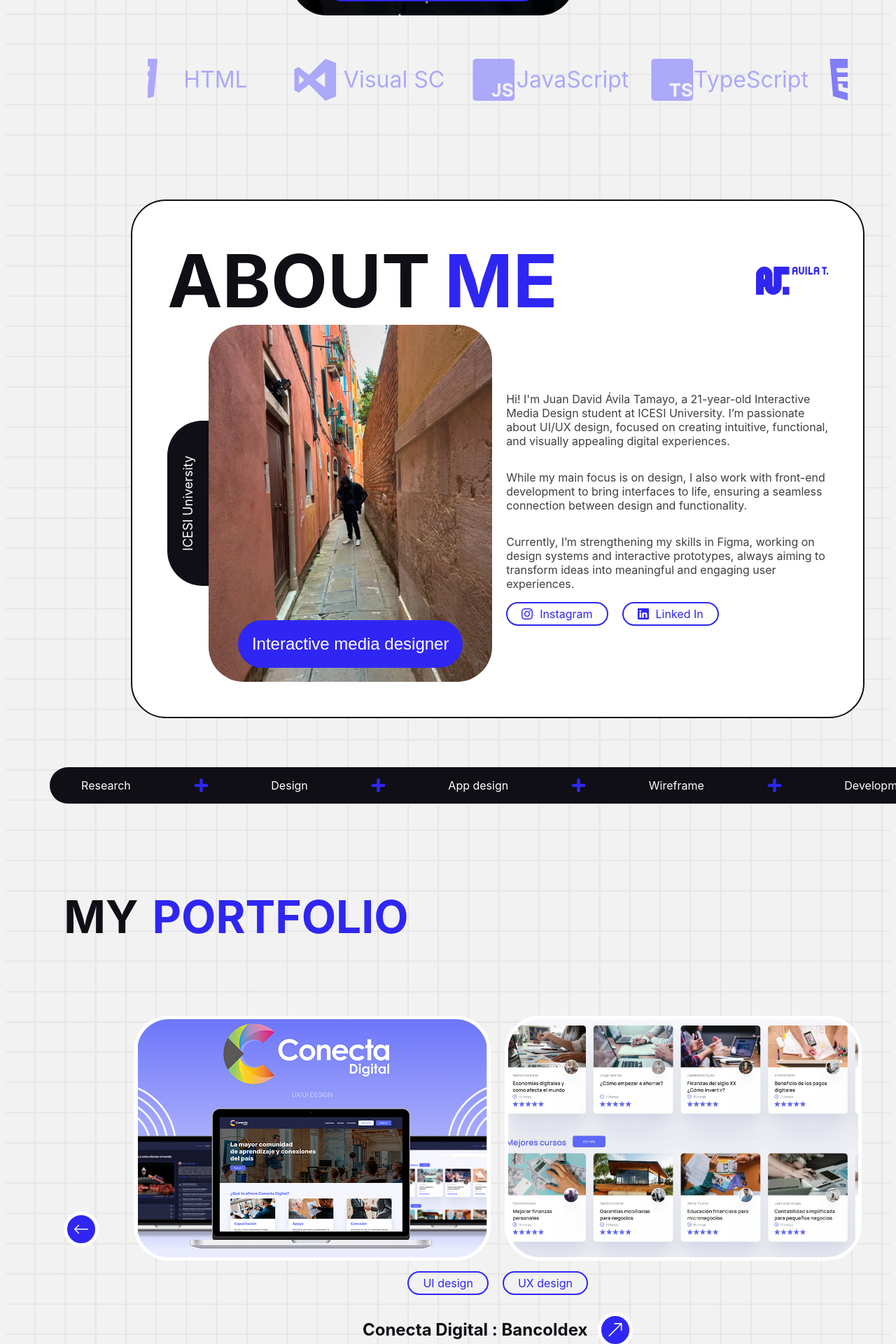
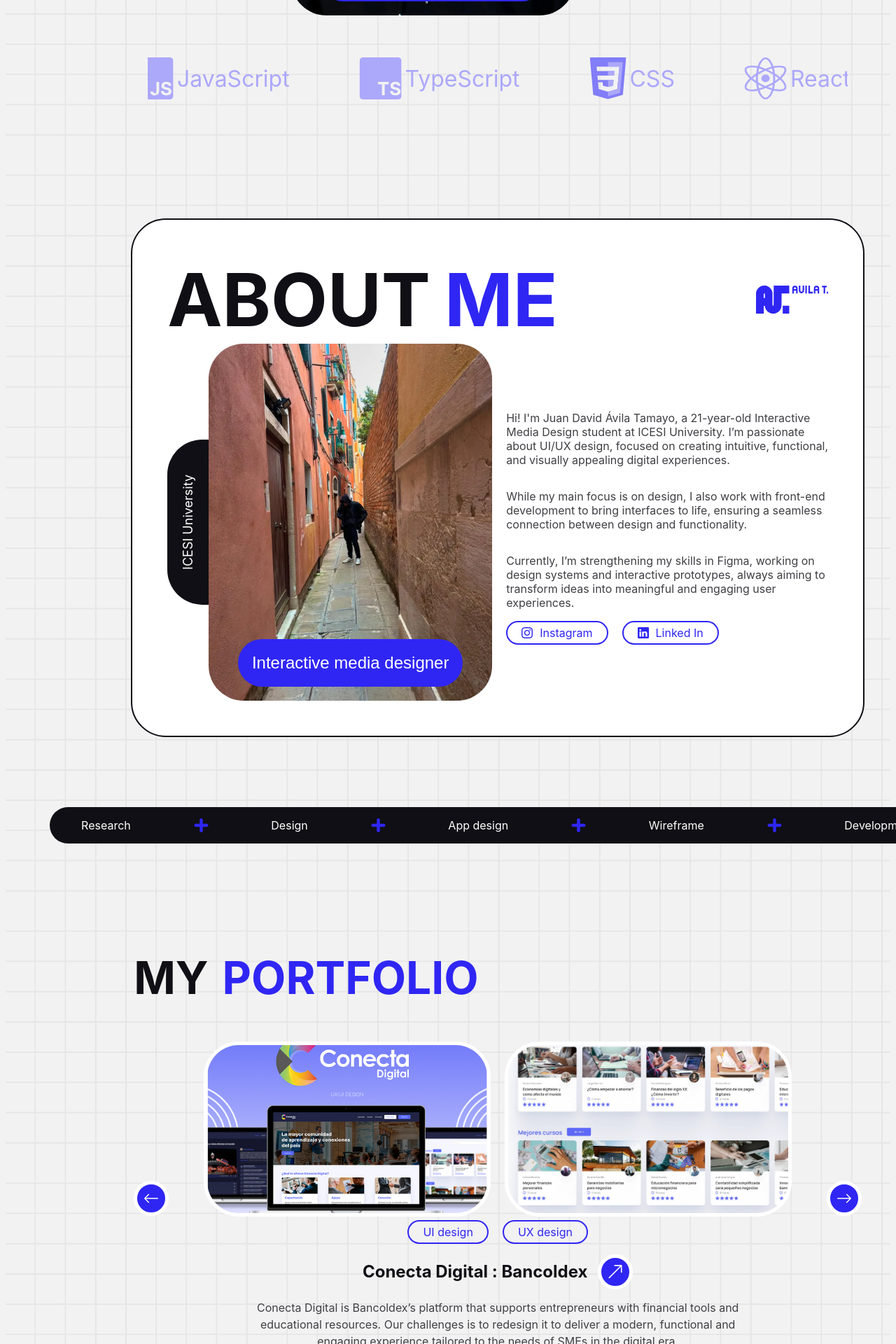
Before and after one commit to JD-AvilaT/Juan-David-Avila-Portfolio, a React (Vite) app: page / in a window 1280 px wide. Shown: the part 880-2800 px from the top of the page at 70% size. Built offline with nearby package versions, Linux system fonts and the light colour scheme.

Commit message:
update navbar carrousel fixed

```diff
--- a/src/App.css
+++ b/src/App.css
@@ -9,7 +9,7 @@
   min-width: 1280px;
   margin: 0 auto;
   text-align: center;
-  gap: 70px;
+  gap: 100px;
 }
 
 html {
@@ -17,5 +17,5 @@ html {
 }
 
 section {
-  scroll-margin-top: 150px; /* Esta es la clave */
+  scroll-margin-top: 150px;
 }
--- a/src/components/HomeSection/HomeSection.css
+++ b/src/components/HomeSection/HomeSection.css
@@ -48,34 +48,33 @@
     gap: 10px;
 }
 
-.tools{
+.tools {
     display: flex;
-    flex-direction: row;
-    justify-content: center;
-    align-items: center;
     overflow: hidden;
-    white-space: nowrap;
-    gap: 30px;
     position: relative;
     width: 1000px;
-}
+    height: 100px;
+    gap: 100px;
+  }
 
-.tools:hover .tools-wrapper{
+  .tools-wrapper {
+    display: flex;
+    flex-shrink: 0;
+    animation: scroll 35s linear infinite;
+    gap: 100px;
+  }
+
+  /* Cuando pasas el mouse, pausa */
+  .tools:hover .tools-wrapper {
     animation-play-state: paused;
-}
+  }
 
-.tools-wrapper {
-    display: flex;
-    flex-direction: row;
-    gap: 30px;
-    animation: 35s infinite-scroll infinite linear;
-}
-
-@keyframes infinite-scroll {
-    from{
-        transform: translateX(0);
+  /* Nuevo keyframes */
+  @keyframes scroll {
+    0% {
+      transform: translateX(0);
     }
-    to{
-        transform: translateX(-100%);
+    100% {
+      transform: translateX(-100%); /* 👈 solo movemos -50% porque tienes el contenido duplicado */
     }
-}
+  }
--- a/src/components/Navbar/Navbar.css
+++ b/src/components/Navbar/Navbar.css
@@ -10,8 +10,8 @@ header{
     top: 2%;
     z-index: 100;
     font-size: 16px;
-    backdrop-filter: blur(50px);
-    border: 2px solid var(--color-black);
+    /* backdrop-filter: blur(50px);
+    border: 2px solid var(--color-black); */
 }
 
 .navbar-logo{
@@ -35,6 +35,7 @@ header{
     background-color: var(--color-white);
     border: 2px solid var(--color-black);
     border-radius: 50px;
+    box-shadow: 0 4px 6px rgba(0, 0, 0, 0.1), 0 1px 3px rgba(0, 0, 0, 0.1);
 }
 
 .navbar-links ul{
--- a/src/components/PortfolioSection/PortfolioSection.css
+++ b/src/components/PortfolioSection/PortfolioSection.css
@@ -3,7 +3,7 @@
     flex-direction: column;
     align-items: start;
     justify-content: center;
-    gap: 50px;
+    gap: 0px;
 }
 
 .portfolio-div {
@@ -20,6 +20,7 @@
   width: 700px;
   line-height: 1.5;
   height: 80px;
+  margin: 0;
 }
 
 .portfolio-title{
@@ -48,7 +49,7 @@
     flex-direction: column;
     justify-content: center;
     align-items: center;
-    gap: 15px;
+    gap: 5px;
     color: var(--color-black);
 }
 
@@ -102,8 +103,8 @@
 }
 
 .project-imgs img{
-  width:500px;
-  height: 340px;
+  width:400px;
+  height: 240px;
   object-fit: cover;
   border: 5px solid var(--color-white);
   border-radius: 50px;
--- a/src/components/PortfolioSection/PortfolioSection.jsx
+++ b/src/components/PortfolioSection/PortfolioSection.jsx
@@ -26,7 +26,7 @@ const projects = [
     },
     {
         title: 'Zone',
-        description: 'Zone is an app designed to help users enroll in recreational activities, recommending options based on their interests and proximity to their location. Perfect for ensuring your kids learn and enjoy new experiences.',
+        description: 'Zone is an app designed to help users enroll in recreational activities, recommending options based on their interests and proximity to their location. Perfect for ensuring your kids learning and enjoy new experiences.',
         img: '/images/zone-img.webp',
         img2: '/images/zone-img2.webp',
         tag1: 'UX design',
--- a/src/components/ToolItem/ToolItem.css
+++ b/src/components/ToolItem/ToolItem.css
@@ -5,8 +5,11 @@
     align-items: center;
     color: var(--color-b200);
     font-size: 32px;
+    text-align: left;
+    gap: 5px;
 }
 
 .tool-item p{
     width: 165px;
+    width: auto;
 }
```
